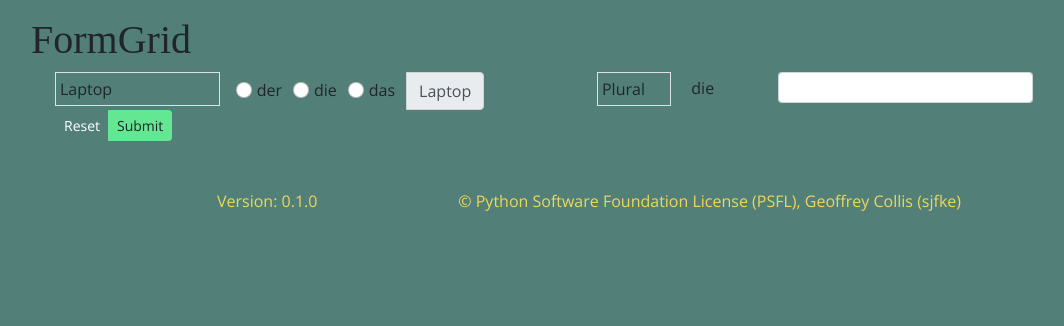
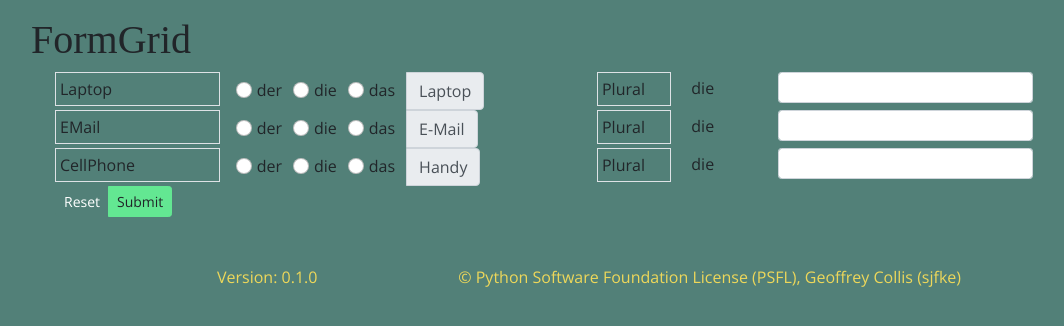
Before and after one commit to sjfke/flask-play, a Flask app: page /formgrid2 in a window 1280 px wide. Shown: the part 58-384 px from the top of the page, without its empty margins (51-1115 px from the left). Run offline with Flask 2, Linux system fonts and the light colour scheme; some libraries are stand-ins or nearby versions; some web fonts are replaced.

Commit message:
add jinja2 forloop

```diff
--- a/templates/formgrid2.html
+++ b/templates/formgrid2.html
@@ -6,36 +6,51 @@
 <form action="/submission.html" method="post">
 
     <div class="container px-4">
+        {% for item in data %}
         <div class="row gx-3">
             <div class="col-sm-2">
-                <div class="p-1 border">Laptop</div>
+                <div class="p-1 border">{{ item.Desc }}</div>
             </div>
             <div class="col-sm-4">
                 <div class="input-group">
                     <div class="form-check form-check-inline">
-                        <input class="form-check-input" id='IdRadio1L01' name='NameRadioL01' type="radio" value="der">
-                        <label class="form-check-label" for='IdRadio1L01'>der</label>
+                        <input class="form-check-input" type="radio" name='NameRadioL{{ "{:02d}".format(loop.index) }}'
+                            id='IdRadio1L{{ "{:02d}".format(loop.index) }}' value="{{ item.Opt1 }}">
+                        <label class="form-check-label" for='IdRadio1L{{ "{:02d}".format(loop.index) }}'>
+                            {{ item.Opt1 }}</label>
+
                     </div>
                     <div class="form-check form-check-inline">
-                        <input class="form-check-input" id='IdRadio2L01' name='NameRadioL01' type="radio" value="die">
-                        <label class="form-check-label" for='IdRadio2L01'>die</label>
+                        <input class="form-check-input" type="radio" name='NameRadioL{{ "{:02d}".format(loop.index) }}'
+                            id='IdRadio2L{{ "{:02d}".format(loop.index) }}' value="{{ item.Opt2 }}">
+                        <label class="form-check-label" for='IdRadio2L{{ "{:02d}".format(loop.index) }}'>
+                            {{ item.Opt2 }}</label>
+
                     </div>
                     <div class="form-check form-check-inline">
-                        <input class="form-check-input" id='IdRadio3L01' name='NameRadioL01' type="radio" value="das">
-                        <label class="form-check-label" for='IdRadio3L01'>das</label>
+                        <input class="form-check-input" type="radio" name='NameRadioL{{ "{:02d}".format(loop.index) }}'
+                             id='IdRadio3L{{ "{:02d}".format(loop.index) }}' value="{{ item.Opt3 }}">
+                        <label class="form-check-label" for='IdRadio3L{{ "{:02d}".format(loop.index) }}'>
+                            {{ item.Opt3 }}</label>
+
                     </div>
-                    <span class="input-group-text" id="NameRadioL01">Laptop</span>
+                    <span class="input-group-text" id="NameRadioL01">{{ item.Noun }}</span>
                 </div>
             </div>
 
             <!-- "Plural": "Laptops",-->
-            <div class="col-sm-1"><div class="p-1 border">Plural</div></div>
-            <div class="col-sm-1"><div class="p-1">die</div></div>
+            <div class="col-sm-1">
+                <div class="p-1 border">Plural</div>
+            </div>
+            <div class="col-sm-1">
+                <div class="p-1">die</div>
+            </div>
             <div class="col-sm-3">
-            <input class="form-control form-control-sm" type="text" aria-label=".form-control-sm example">
+                <input class="form-control form-control-sm" type="text" aria-label=".form-control-sm example">
             </div>
 
         </div>
+        {% endfor %}
 
         <div class="row gy-5">
             <div class="col">
```
